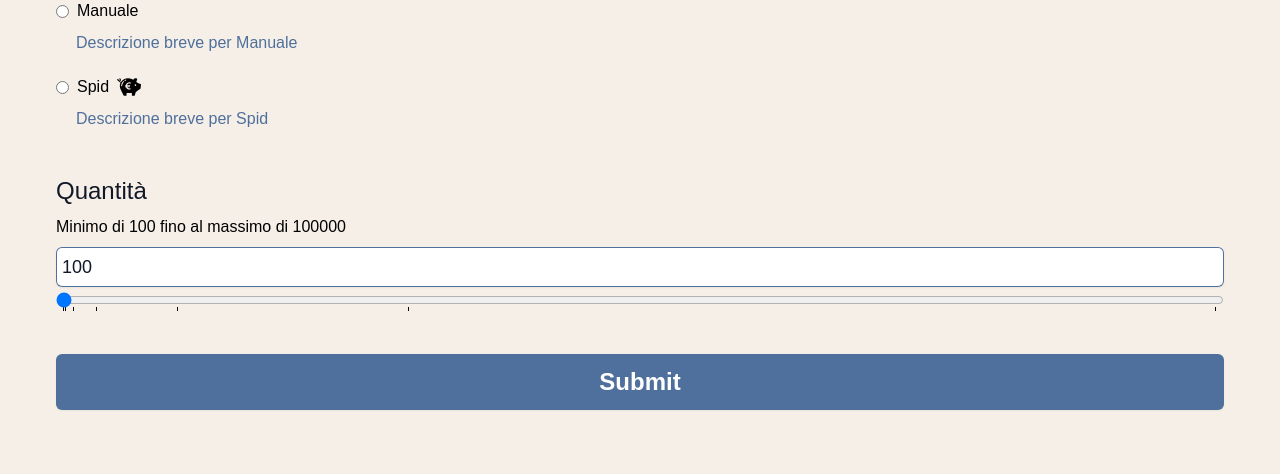
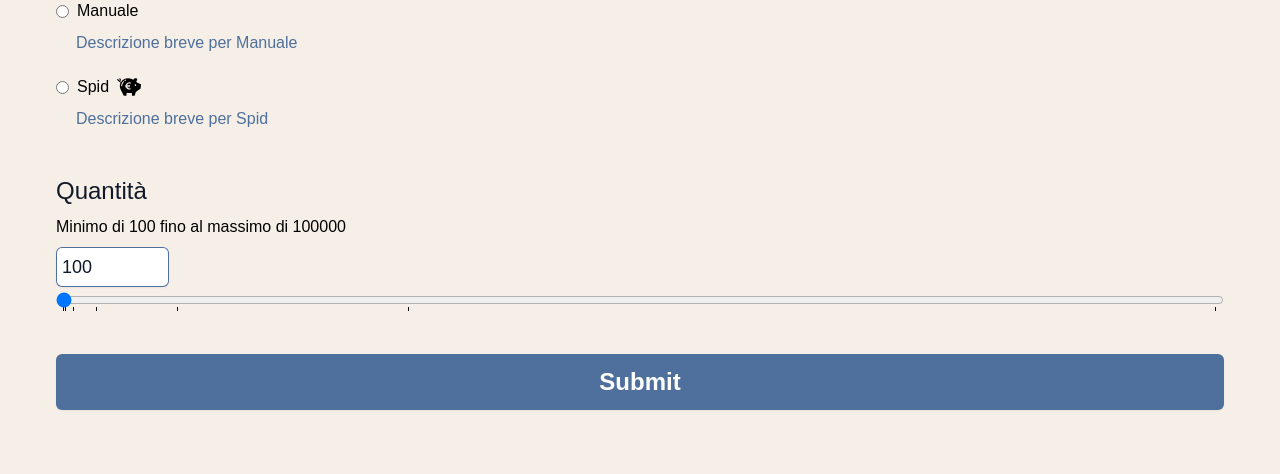
Before and after one commit to icoletti/alternanza, a Flask app: page /upload/ in a window 1280 px wide. Shown: the part 939-1413 px from the top of the page. Run offline with Flask 3, Linux system fonts and the light colour scheme; data that the repository does not hold is empty; parts of the project's set-up code (start-up, migrations or seed data) failed here and were passed over.

Commit message:
correzione grandezza

```diff
--- a/backend/templates/upload.html
+++ b/backend/templates/upload.html
@@ -118,12 +118,12 @@
             <p class="mb-2">Minimo di 100 fino al massimo di 100000</p>
             <input type="number" id="quantity-input" name="quantity" min="100" max="100000" step="100"
                 value="{{ form.quantity.data if form.quantity.data else 100 }}"
-                class="block w-full rounded-md border-0 p-1.5 text-gray-900 text-lg shadow-sm ring-1 ring-inset ring-bluegray dark:ring-cloudburst placeholder:text-gray-400 focus:ring-2 focus:ring-inset focus:ring-cloudburst"
+                class="block rounded-md border-0 p-1.5 text-gray-900 text-lg shadow-sm ring-1 ring-inset ring-bluegray dark:ring-cloudburst placeholder:text-gray-400 focus:ring-2 focus:ring-inset focus:ring-cloudburst"
                 oninput="updateSliderValue(this.value)">
             <input type="range" id="quantity-slider" list="markers" min="100" max="100000" step="100"
                 value="{{ form.quantity.data if form.quantity.data else 100 }}"
                 oninput="updateQuantityValue(this.value)"
-                class="w-full h-2 bg-bluegray rounded-lg cursor-pointer dark:bg-cloudburst">
+                class="w-full h-2 bg-bluegray outline-none cursor-pointer dark:bg-cloudburst">
             <datalist id="markers" class="flex justify-between w-full">
                 <option value="100"></option>
                 <option value="300"></option>
```
